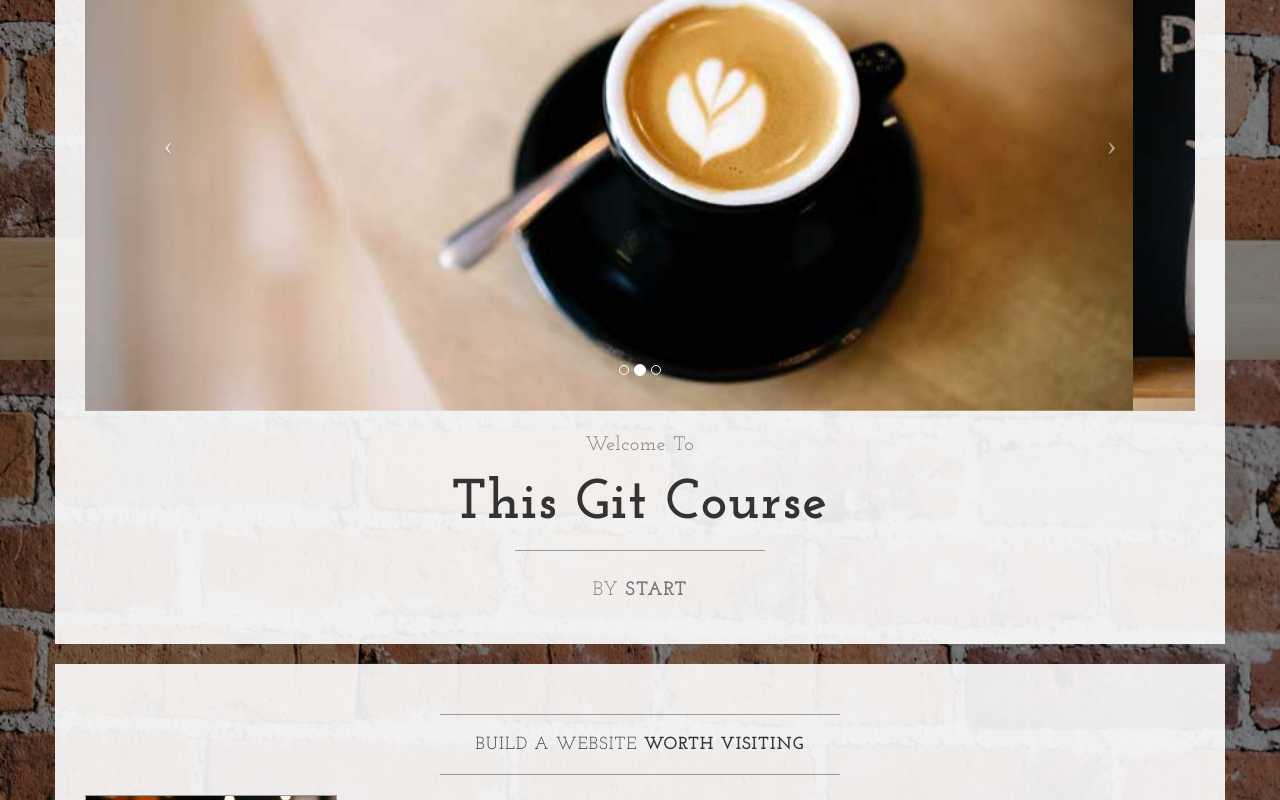
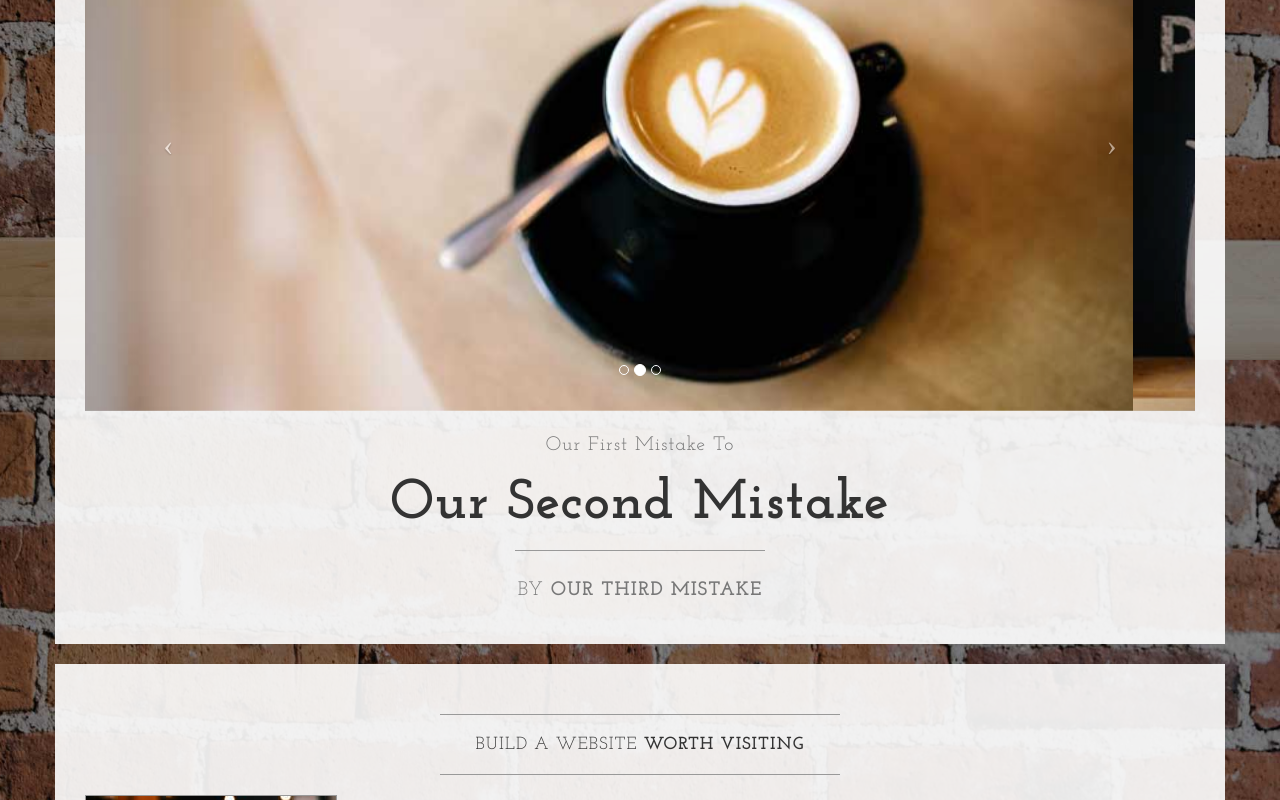
Before and after one commit to xisham/exp1, a plain HTML site: page index.html in a window 1280 px wide. Shown: the part 440-1240 px from the top of the page. Drawn offline with nearby package versions, Linux system fonts and the light colour scheme.

```diff
--- a/index.html
+++ b/index.html
@@ -106,13 +106,13 @@
                         </a>
                     </div>
                     <h2 class="brand-before">
-                        <small>Welcome to</small>
+                        <small>Our First mistake to</small>
                     </h2>
-                    <h1 class="brand-name">This Git Course</h1>
+                    <h1 class="brand-name">Our Second Mistake</h1>
                     <hr class="tagline-divider">
                     <h2>
                         <small>By
-                            <strong>Start</strong>
+                            <strong>Our third mistake</strong>
                         </small>
                     </h2>
                 </div>
```
